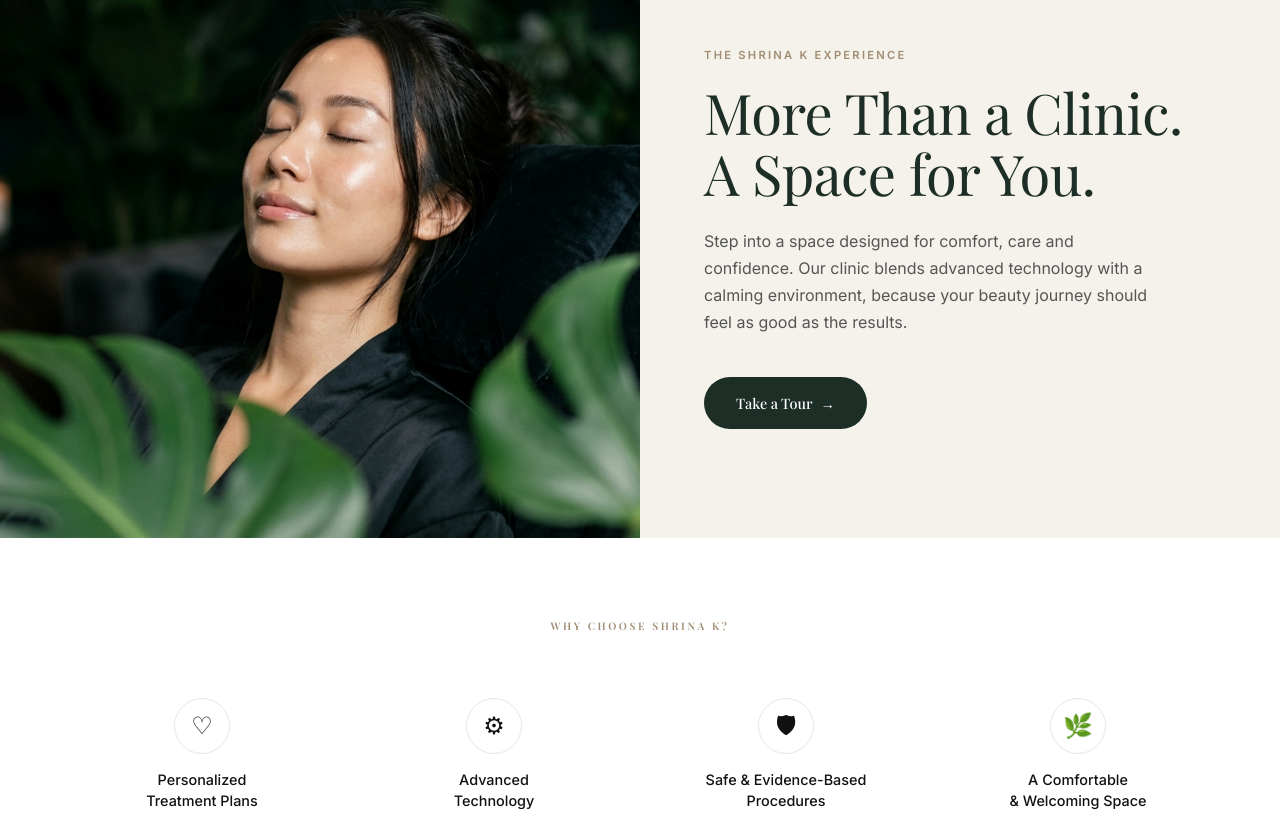
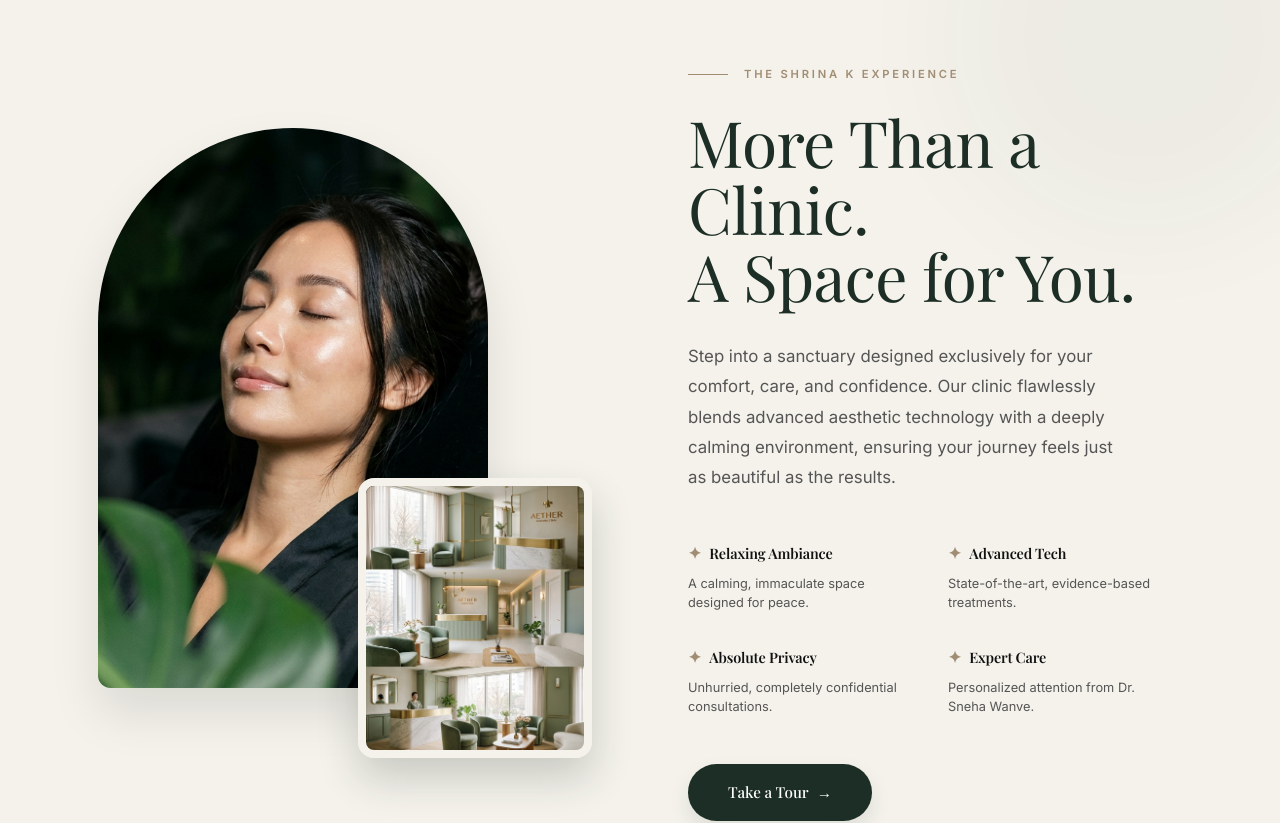
Before and after one commit to anerilohakane/ShrinaK, a Next.js app: page / in a window 1280 px wide. Shown: the part 4360-5183 px from the top of the page. Built offline with nearby package versions, Linux system fonts and the light colour scheme; no server answers; the database is empty.

Commit message:
almost done

```diff
--- a/src/app/page.tsx
+++ b/src/app/page.tsx
@@ -60,23 +60,64 @@ export default function Home() {
         <Contact />
       </main>
 
-      <footer style={{ background: 'var(--primary)', color: 'white', padding: '3rem 0', textAlign: 'center' }}>
+      <footer style={{ background: 'var(--primary)', color: 'white', padding: '5rem 0 2rem 0' }}>
         <div className="container">
-           <h2 style={{ color: 'var(--accent)', marginBottom: '1rem', fontSize: '1.5rem', fontFamily: 'var(--font-heading)', letterSpacing: '0.1em' }}>SHRINA K BEAUTY</h2>
-           <p style={{ color: 'rgba(255,255,255,0.7)', marginBottom: '2rem', fontSize: '0.85rem' }}>Enhancing Your Natural Beauty, Every Day</p>
+           <div style={{ display: 'grid', gridTemplateColumns: '2fr 1fr 1fr 1.5fr', gap: '4rem', marginBottom: '4rem' }}>
 
-           <div style={{ display: 'flex', justifyContent: 'center', gap: '2rem', marginBottom: '2rem' }}>
-              <Link href="#home" style={{ color: 'rgba(255,255,255,0.6)', fontSize: '0.8rem', textDecoration: 'none' }}>Home</Link>
-              <Link href="#about" style={{ color: 'rgba(255,255,255,0.6)', fontSize: '0.8rem', textDecoration: 'none' }}>About</Link>
-              <Link href="#treatments" style={{ color: 'rgba(255,255,255,0.6)', fontSize: '0.8rem', textDecoration: 'none' }}>Treatments</Link>
-              <Link href="#results" style={{ color: 'rgba(255,255,255,0.6)', fontSize: '0.8rem', textDecoration: 'none' }}>Results</Link>
-              <Link href="#contact" style={{ color: 'rgba(255,255,255,0.6)', fontSize: '0.8rem', textDecoration: 'none' }}>Contact</Link>
+              {/* Brand Column */}
+              <div>
+                 <h2 style={{ color: 'var(--accent)', marginBottom: '1.5rem', fontSize: '1.5rem', fontFamily: 'var(--font-heading)', letterSpacing: '0.15em' }}>SHRINA K</h2>
+                 <p style={{ color: 'rgba(255,255,255,0.7)', fontSize: '0.9rem', lineHeight: '1.8', maxWidth: '300px', marginBottom: '2rem' }}>
+                   A premier aesthetic clinic dedicated to enhancing your natural beauty through advanced, personalized treatments in a serene environment.
+                 </p>
+                 <div style={{ display: 'flex', gap: '1.5rem' }}>
+                    <a href="https://www.instagram.com/shrina_aesthetic_clinic/" target="_blank" rel="noopener noreferrer" style={{ color: 'var(--accent)', textDecoration: 'none', fontSize: '0.9rem', letterSpacing: '0.1em', textTransform: 'uppercase' }}>Instagram</a>
+                    <a href="https://wa.me/918979797220" target="_blank" rel="noopener noreferrer" style={{ color: 'var(--accent)', textDecoration: 'none', fontSize: '0.9rem', letterSpacing: '0.1em', textTransform: 'uppercase' }}>WhatsApp</a>
+                 </div>
+              </div>
+
+              {/* Quick Links Column */}
+              <div>
+                 <h4 style={{ color: '#fff', fontSize: '0.9rem', fontWeight: '600', marginBottom: '1.5rem', textTransform: 'uppercase', letterSpacing: '0.1em' }}>Explore</h4>
+                 <div style={{ display: 'flex', flexDirection: 'column', gap: '1rem' }}>
+                    <Link href="#home" style={{ color: 'rgba(255,255,255,0.6)', fontSize: '0.85rem', textDecoration: 'none' }}>Home</Link>
+                    <Link href="#about" style={{ color: 'rgba(255,255,255,0.6)', fontSize: '0.85rem', textDecoration: 'none' }}>About Clinic</Link>
+                    <Link href="#treatments" style={{ color: 'rgba(255,255,255,0.6)', fontSize: '0.85rem', textDecoration: 'none' }}>Our Treatments</Link>
+                    <Link href="#experience" style={{ color: 'rgba(255,255,255,0.6)', fontSize: '0.85rem', textDecoration: 'none' }}>The Experience</Link>
+                 </div>
+              </div>
+
+              {/* Legal Column */}
+              <div>
+                 <h4 style={{ color: '#fff', fontSize: '0.9rem', fontWeight: '600', marginBottom: '1.5rem', textTransform: 'uppercase', letterSpacing: '0.1em' }}>Legal</h4>
+                 <div style={{ display: 'flex', flexDirection: 'column', gap: '1rem' }}>
+                    <a href="#" style={{ color: 'rgba(255,255,255,0.6)', fontSize: '0.85rem', textDecoration: 'none' }}>Privacy Policy</a>
+                    <a href="#" style={{ color: 'rgba(255,255,255,0.6)', fontSize: '0.85rem', textDecoration: 'none' }}>Terms of Service</a>
+                    <a href="#" style={{ color: 'rgba(255,255,255,0.6)', fontSize: '0.85rem', textDecoration: 'none' }}>Consultation Policy</a>
+                 </div>
+              </div>
+
+              {/* Contact Column */}
+              <div>
+                 <h4 style={{ color: '#fff', fontSize: '0.9rem', fontWeight: '600', marginBottom: '1.5rem', textTransform: 'uppercase', letterSpacing: '0.1em' }}>Contact</h4>
+                 <div style={{ display: 'flex', flexDirection: 'column', gap: '1.25rem' }}>
+                    <div>
+                      <span style={{ display: 'block', color: 'var(--accent)', fontSize: '0.75rem', textTransform: 'uppercase', letterSpacing: '0.1em', marginBottom: '0.25rem' }}>Phone</span>
+                      <span style={{ color: 'rgba(255,255,255,0.7)', fontSize: '0.9rem' }}>+91 89797 97220</span>
+                    </div>
+                    <div>
+                      <span style={{ display: 'block', color: 'var(--accent)', fontSize: '0.75rem', textTransform: 'uppercase', letterSpacing: '0.1em', marginBottom: '0.25rem' }}>Locations</span>
+                      <span style={{ color: 'rgba(255,255,255,0.7)', fontSize: '0.9rem', lineHeight: '1.5', display: 'block' }}>Kothrud, Pune<br/>Viman Nagar, Pune</span>
+                    </div>
+                 </div>
+              </div>
+
            </div>
 
-           <p style={{ fontSize: '0.75rem', color: 'rgba(255,255,255,0.4)', borderTop: '1px solid rgba(255,255,255,0.1)', paddingTop: '2rem', display: 'flex', justifyContent: 'space-between' }}>
-             <span>© 2026 Shrina K Beauty Clinic. All rights reserved.</span>
-             <span>Privacy Policy | Terms & Conditions</span>
-           </p>
+           <div style={{ fontSize: '0.8rem', color: 'rgba(255,255,255,0.4)', borderTop: '1px solid rgba(255,255,255,0.1)', paddingTop: '2rem', display: 'flex', justifyContent: 'space-between', alignItems: 'center' }}>
+             <span>© {new Date().getFullYear()} Shrina K Beauty Clinic. All rights reserved.</span>
+             <span style={{ fontSize: '1.2rem', fontFamily: 'var(--font-cursive)', color: 'var(--accent)', opacity: 0.8 }}>Confident You</span>
+           </div>
         </div>
       </footer>
     </>
--- a/src/components/Experience.tsx
+++ b/src/components/Experience.tsx
@@ -4,66 +4,119 @@ import Image from "next/image";
 
 export default function Experience() {
   return (
-    <section id="experience" style={{ background: 'var(--surface-alt)', padding: 0 }}>
-      <div style={{ display: 'grid', gridTemplateColumns: '1fr 1fr', minHeight: '600px' }}>
+    <section id="experience" style={{ background: 'var(--surface-alt)', padding: '8rem 0', position: 'relative', overflow: 'hidden' }}>
+      {/* Decorative Background Element */}
+      <div style={{ position: 'absolute', top: '-10%', right: '-5%', width: '400px', height: '400px', borderRadius: '50%', background: 'var(--primary)', opacity: 0.03, filter: 'blur(60px)' }}></div>
 
-        {/* Left Column: Image */}
-        <div style={{ position: 'relative' }}>
+      <div className="container" style={{ display: 'grid', gridTemplateColumns: '1fr 1fr', gap: '6rem', alignItems: 'center', position: 'relative', zIndex: 1 }}>
+
+        {/* Left Column: Artistic Image Layout */}
+        <div style={{ position: 'relative', height: '700px', display: 'flex', alignItems: 'center', justifyContent: 'center' }}>
+          {/* Main Arched Image */}
+          <div style={{
+            position: 'absolute',
+            top: '5%',
+            left: '5%',
+            width: '75%',
+            height: '80%',
+            borderRadius: '250px 250px 16px 16px',
+            overflow: 'hidden',
+            boxShadow: '0 25px 50px rgba(0,0,0,0.1)'
+          }}>
             <Image
               src="/hero_image.jpg"
+              alt="Client Relaxing"
+              fill
+              style={{ objectFit: 'cover' }}
+            />
+          </div>
+
+          {/* Secondary Floating Image */}
+          <div style={{
+            position: 'absolute',
+            bottom: '5%',
+            right: '0%',
+            width: '45%',
+            height: '40%',
+            borderRadius: '16px',
+            overflow: 'hidden',
+            boxShadow: '0 20px 40px rgba(28,46,37,0.2)',
+            border: '8px solid var(--surface-alt)'
+          }}>
+            <Image
+              src="/hero_clinic.jpg"
               alt="Clinic Interior"
               fill
               style={{ objectFit: 'cover' }}
             />
           </div>
+        </div>
 
         {/* Right Column: Text Content */}
-        <div style={{ padding: '6rem 4rem', display: 'flex', flexDirection: 'column', justifyContent: 'center' }}>
+        <div style={{ display: 'flex', flexDirection: 'column', justifyContent: 'center', paddingRight: '2rem' }}>
+          <div style={{ display: 'flex', alignItems: 'center', gap: '1rem', marginBottom: '1.5rem' }}>
+            <div style={{ height: '1px', width: '40px', background: 'var(--accent-dark)' }}></div>
             <span style={{
-            display: 'block',
               fontSize: '0.7rem',
               fontWeight: '600',
               color: 'var(--accent-dark)',
-            letterSpacing: '0.2em',
-            textTransform: 'uppercase',
-            marginBottom: '1rem'
+              letterSpacing: '0.25em',
+              textTransform: 'uppercase'
             }}>The Shrina K Experience</span>
+          </div>
 
           <h2 style={{
             fontFamily: 'var(--font-heading)',
-            fontSize: '3.5rem',
+            fontSize: 'clamp(2.5rem, 5vw, 4.5rem)',
             color: 'var(--primary)',
             fontWeight: '400',
-            lineHeight: '1.1',
-            marginBottom: '1.5rem',
-            maxWidth: '500px'
+            lineHeight: '1.05',
+            marginBottom: '2rem'
           }}>More Than a Clinic.<br/>A Space for You.</h2>
 
           <p style={{
             color: 'var(--text-secondary)',
-            fontSize: '1rem',
-            lineHeight: '1.7',
-            marginBottom: '2.5rem',
-            maxWidth: '450px'
+            fontSize: '1.05rem',
+            lineHeight: '1.8',
+            marginBottom: '3rem',
+            maxWidth: '90%'
           }}>
-            Step into a space designed for comfort, care and confidence. Our clinic blends advanced technology with a calming environment, because your beauty journey should feel as good as the results.
+            Step into a sanctuary designed exclusively for your comfort, care, and confidence. Our clinic flawlessly blends advanced aesthetic technology with a deeply calming environment, ensuring your journey feels just as beautiful as the results.
           </p>
 
-          <button className="btn" style={{
+          <div style={{ display: 'grid', gridTemplateColumns: '1fr 1fr', gap: '2rem', marginBottom: '3rem' }}>
+            {[
+              { title: "Relaxing Ambiance", desc: "A calming, immaculate space designed for peace." },
+              { title: "Advanced Tech", desc: "State-of-the-art, evidence-based treatments." },
+              { title: "Absolute Privacy", desc: "Unhurried, completely confidential consultations." },
+              { title: "Expert Care", desc: "Personalized attention from Dr. Sneha Wanve." }
+            ].map((item, i) => (
+              <div key={i} style={{ display: 'flex', flexDirection: 'column', gap: '0.5rem' }}>
+                <h4 style={{ fontSize: '0.9rem', fontWeight: '600', color: 'var(--text-primary)', display: 'flex', alignItems: 'center', gap: '0.5rem' }}>
+                  <span style={{ color: 'var(--accent-dark)', fontSize: '1rem' }}>✦</span> {item.title}
+                </h4>
+                <p style={{ fontSize: '0.8rem', color: 'var(--text-secondary)', lineHeight: '1.5', margin: 0 }}>{item.desc}</p>
+              </div>
+            ))}
+          </div>
+
+          <a href="https://www.instagram.com/shrina_aesthetic_clinic/" target="_blank" rel="noopener noreferrer" className="btn" style={{
             background: 'var(--primary)',
             color: '#fff',
-            padding: '1rem 2rem',
+            padding: '1rem 2.5rem',
             borderRadius: '9999px',
-            fontSize: '0.9rem',
+            fontSize: '0.95rem',
             border: 'none',
             cursor: 'pointer',
             display: 'inline-flex',
             alignItems: 'center',
             gap: '0.5rem',
-            alignSelf: 'flex-start'
+            alignSelf: 'flex-start',
+            textDecoration: 'none',
+            boxShadow: '0 10px 20px rgba(28,46,37,0.1)'
           }}>
             Take a Tour <span>→</span>
-          </button>
+          </a>
         </div>
 
       </div>
```
Lines whose indentation alone changed are shown as unchanged.
